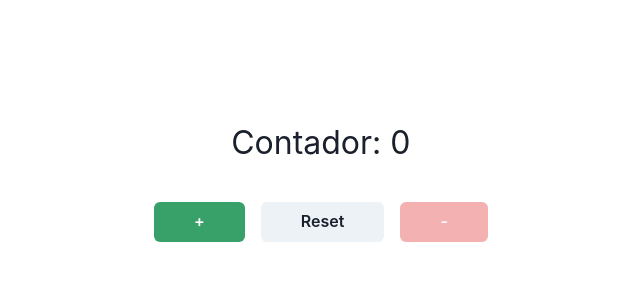
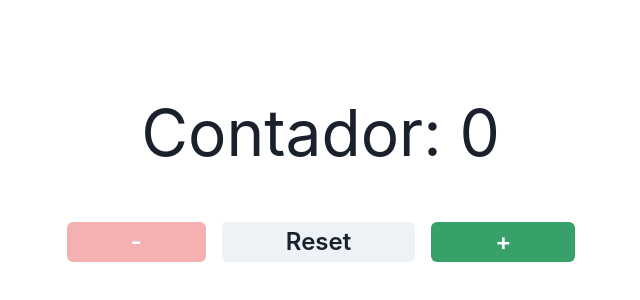
Before and after one commit to RodriiG28/Contador-Pelotitas, a React (Vite) app: page / in a window 1280 px wide. Shown: the part 214-514 px from the top of the page, without its empty margins (319-959 px from the left). Built offline with nearby package versions, Linux system fonts and the light colour scheme.

Commit message:
Movimiento de pelotas- numeros de pelotas

```diff
--- a/src/Components/ContadorResponsive.jsx
+++ b/src/Components/ContadorResponsive.jsx
@@ -7,6 +7,7 @@ const getRandomPosition = () => ({
     x: Math.random() * window.innerWidth,
     y: Math.random() * window.innerHeight,
 });
+
 
 // Función para obtener un color hexadecimal aleatorio
 const getRandomColor = () => `#${Math.floor(Math.random() * 16777215).toString(16)}`;
@@ -22,6 +23,7 @@ const ContadorResponsive = () => {
     // Estado para controlar la visibilidad del mensaje inicial
     const [mostrarMensaje, setMostrarMensaje] = useState(true);
 
+
     // Función para incrementar el contador y agregar una nueva pelota
     const incrementar = () => {
         setContador(contador + 1);
@@ -29,6 +31,7 @@ const ContadorResponsive = () => {
             id: pelotas.length + 1,
             position: getRandomPosition(),
             color: getRandomColor(),
+            numero: pelotas.length + 1, // Número de pelota
         };
         setPelotas([...pelotas, nuevaPelota]);
     };
@@ -57,6 +60,27 @@ const ContadorResponsive = () => {
         return () => clearTimeout(timeoutId);
     }, []);
 
+    // Efecto para manejar el movimiento del dispositivo
+  useEffect(() => {
+    const handleDeviceMotion = (event) => {
+      const { gamma, beta } = event.rotationRate || {};
+      setPelotas((prevPelotas) =>
+        prevPelotas.map((pelota) => ({
+          ...pelota,
+          position: {
+            x: pelota.position.x + gamma * 5, // Ajusta el valor de multiplicación según la velocidad deseada
+            y: pelota.position.y + beta * 5,
+          },
+        }))
+      );
+    };
+
+    window.addEventListener('devicemotion', handleDeviceMotion);
+
+    return () => {
+      window.removeEventListener('devicemotion', handleDeviceMotion);
+    };
+  }, []);
     // Renderizado del componente
     return (
         <Flex
@@ -70,7 +94,7 @@ const ContadorResponsive = () => {
             <Flex direction="column" align="center" justify="center">
                 {/* Mostrar el mensaje inicial si mostrarMensaje es true */}
                 {mostrarMensaje && (
-                    <Text mb="4">
+                    <Text mb="4" fontSize="2xl">
                         Haz clic en las pelotitas
                     </Text>
                 )}
@@ -78,7 +102,7 @@ const ContadorResponsive = () => {
                 {/* Mostrar el contador */}
                 <motion.div
                     initial={{ scale: 2 }}
-                    style={{ zIndex: 2 }}
+                    style={{ zIndex: 2, fontSize: '2rem' }}
                 >
                     Contador: {contador}
                 </motion.div>
@@ -93,28 +117,42 @@ const ContadorResponsive = () => {
                                 position: 'absolute',
                                 left: pelota.position.x,
                                 top: pelota.position.y,
-                                width: '20px',
-                                height: '20px',
+                                width: '40px',
+                                height: '40px',
                                 background: pelota.color,
                                 borderRadius: '50%',
-                                marginRight: '5px',
+                                marginRight: '10px',
+                                cursor: 'pointer',
+                                display: 'flex',
+                                alignItems: 'center',
+                                justifyContent: 'center',
+
                             }}
-                        />
+                            onClick={() => mostrarNumeroPelota(pelota.numero)}
+                            >
+                            <span style={{ color: 'white', fontWeight: 'bold',fontSize: '1.5rem' }}>{pelota.numero}</span>
+                            </motion.div>
                             ))}
             </Flex>
 
+        </Flex>
+
+            {/* Botones para incrementar, resetear y decrementar el contador */ }
+    <Flex mt="4" wrap="wrap">
         {/* Botones para incrementar, resetear y decrementar el contador */}
         <Flex mt="4" wrap="wrap">
             <Button
                 as={motion.button}
-                        onClick={incrementar}
-                        whileHover={{ scale: 1.1, backgroundColor: "#2ecc71", color: "#ffffff" }}
+                onClick={decrementar}
+                whileHover={{ scale: 1.1, backgroundColor: "#e74c3c", color: "#ffffff" }}
                 whileTap={{ scale: 0.9 }}
-                        colorScheme="green"
+                colorScheme="red"
                 mx="2"
-                        px="10"
+                px={{ base: '10', md: '16' }}
+                fontSize={{ base: 'xl', md: '2xl' }}
+                isDisabled={contador <= 0}
             >
-                        +
+                -
             </Button>
 
             <Button
@@ -124,26 +162,28 @@ const ContadorResponsive = () => {
                 whileTap={{ scale: 0.9 }}
                 colorScheme="gray"
                 mx="2"
-                        px="10"
+                px={{ base: '10', md: '16' }}
+                fontSize={{ base: 'xl', md: '2xl' }}
             >
                 Reset
             </Button>
 
             <Button
                 as={motion.button}
-                        onClick={decrementar}
-                        whileHover={{ scale: 1.1, backgroundColor: "#e74c3c", color: "#ffffff" }}
+                onClick={incrementar}
+                whileHover={{ scale: 1.1, backgroundColor: "#2ecc71", color: "#ffffff" }}
                 whileTap={{ scale: 0.9 }}
-                        colorScheme="red"
+                colorScheme="green"
                 mx="2"
-                        px="10"
-                        isDisabled={contador <= 0}
+                px={{ base: '10', md: '16' }}
+                fontSize={{ base: 'xl', md: '2xl' }}
             >
-                        -
+                +
             </Button>
         </Flex>
+
     </Flex>
-        </Flex>
+        </Flex >
     );
 };
 
```
Also changed, not shown: package.json (line endings or trailing spaces), 1 other file (tests, documents, lock files or other folders). Lines whose indentation alone changed are shown as unchanged.
